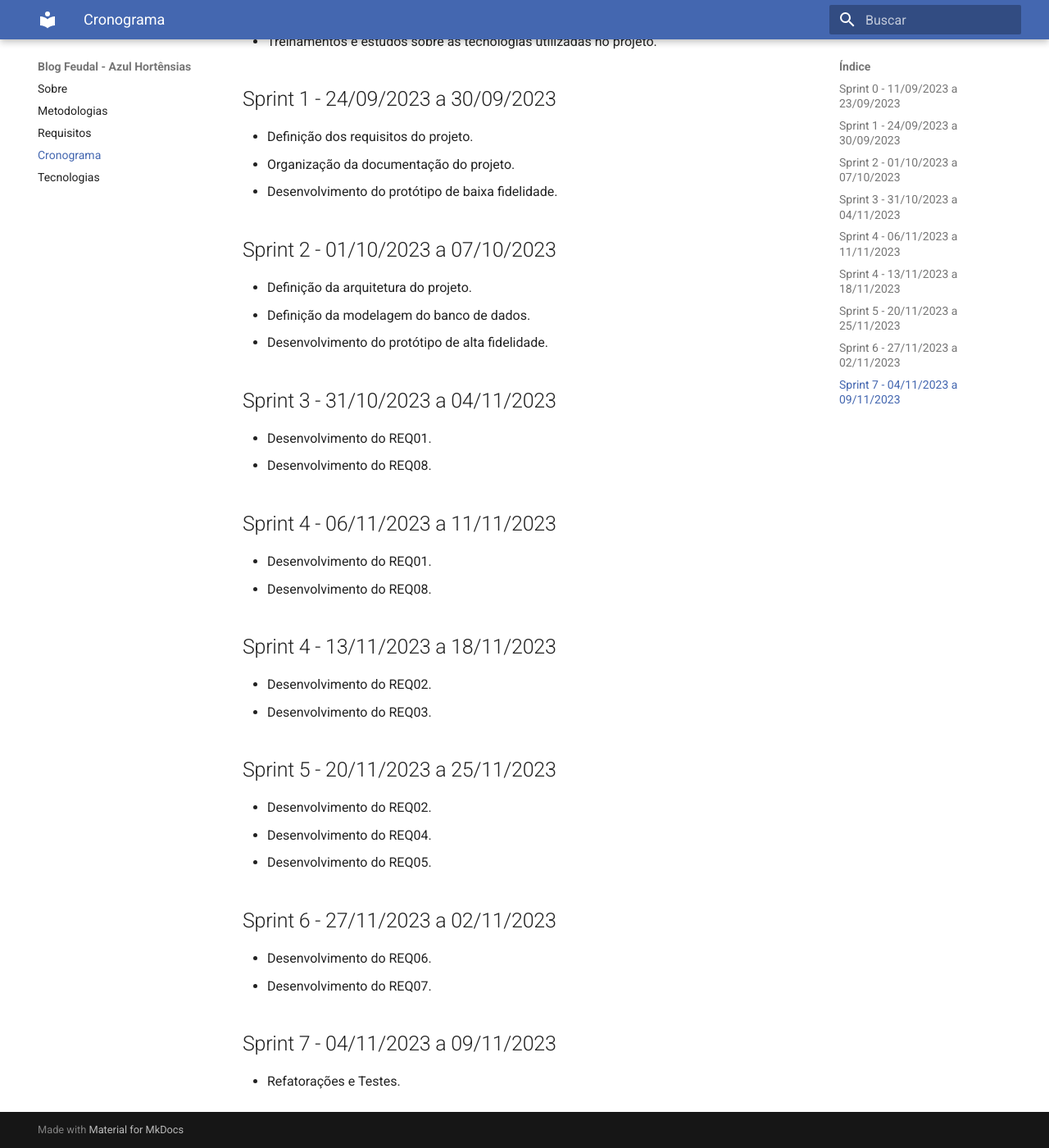
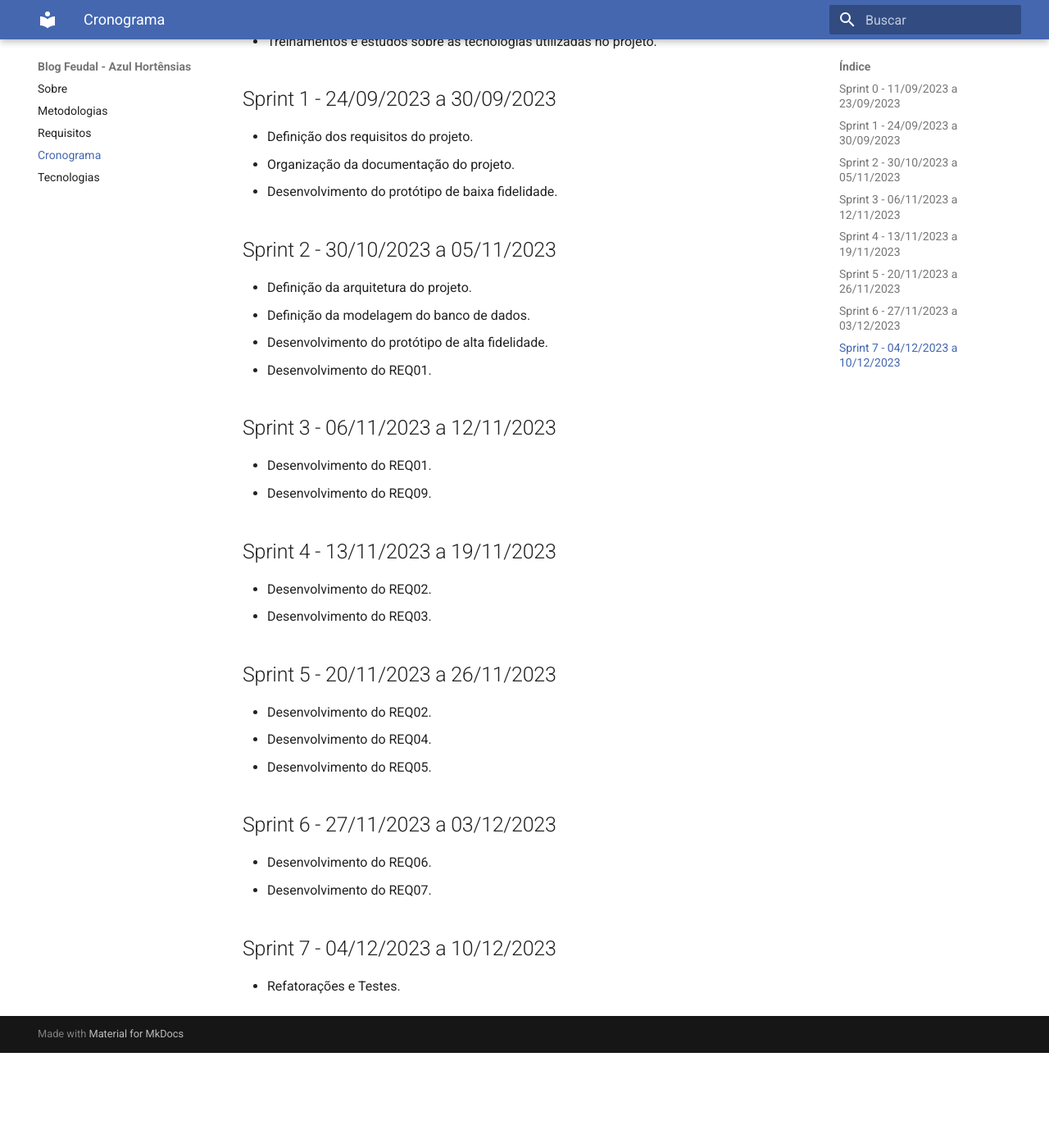
Before and after one commit to thiagolopess/DS-Blog-Azul-Hortencias, an MkDocs documentation site: the page built from docs/schedule.md, in a window 1280 px wide and 1400 px high, scrolled down 377 px. Shown: the whole window at 82% size. Built offline with MkDocs 1.6.1 and Material for MkDocs 9.7.7, drawn with Linux system fonts in a browser that asks for light colours; after the commit the page ends 1661 px from its top, so only the background shows below that.

Commit message:
Altera cronograma de desenvolvimento

```diff
--- a/docs/schedule.md
+++ b/docs/schedule.md
@@ -13,32 +13,29 @@ Por se tratar de uma metodologia ágil, o cronograma foi desenvolvido de forma a
 - Organização da documentação do projeto.
 - Desenvolvimento do protótipo de baixa fidelidade.
 
-## Sprint 2 - 01/10/2023 a 07/10/2023
+## Sprint 2 - 30/10/2023 a 05/11/2023
 
 - Definição da arquitetura do projeto.
 - Definição da modelagem do banco de dados.
 - Desenvolvimento do protótipo de alta fidelidade.
+- Desenvolvimento do REQ01.
 
-## Sprint 3 - 31/10/2023 a 04/11/2023
+## Sprint 3 - 06/11/2023 a 12/11/2023
 - Desenvolvimento do REQ01.
-- Desenvolvimento do REQ08.
+- Desenvolvimento do REQ09.
 
-## Sprint 4 - 06/11/2023 a 11/11/2023
-- Desenvolvimento do REQ01.
-- Desenvolvimento do REQ08.
-
-## Sprint 4 - 13/11/2023 a 18/11/2023
+## Sprint 4 - 13/11/2023 a 19/11/2023
 - Desenvolvimento do REQ02.
 - Desenvolvimento do REQ03.
 
-## Sprint 5 - 20/11/2023 a 25/11/2023
+## Sprint 5 - 20/11/2023 a 26/11/2023
 - Desenvolvimento do REQ02.
 - Desenvolvimento do REQ04.
 - Desenvolvimento do REQ05.
 
-## Sprint 6 - 27/11/2023 a 02/11/2023
+## Sprint 6 - 27/11/2023 a 03/12/2023
 - Desenvolvimento do REQ06.
 - Desenvolvimento do REQ07.
 
-## Sprint 7 - 04/11/2023 a 09/11/2023
+## Sprint 7 - 04/12/2023 a 10/12/2023
 - Refatorações e Testes.
```
